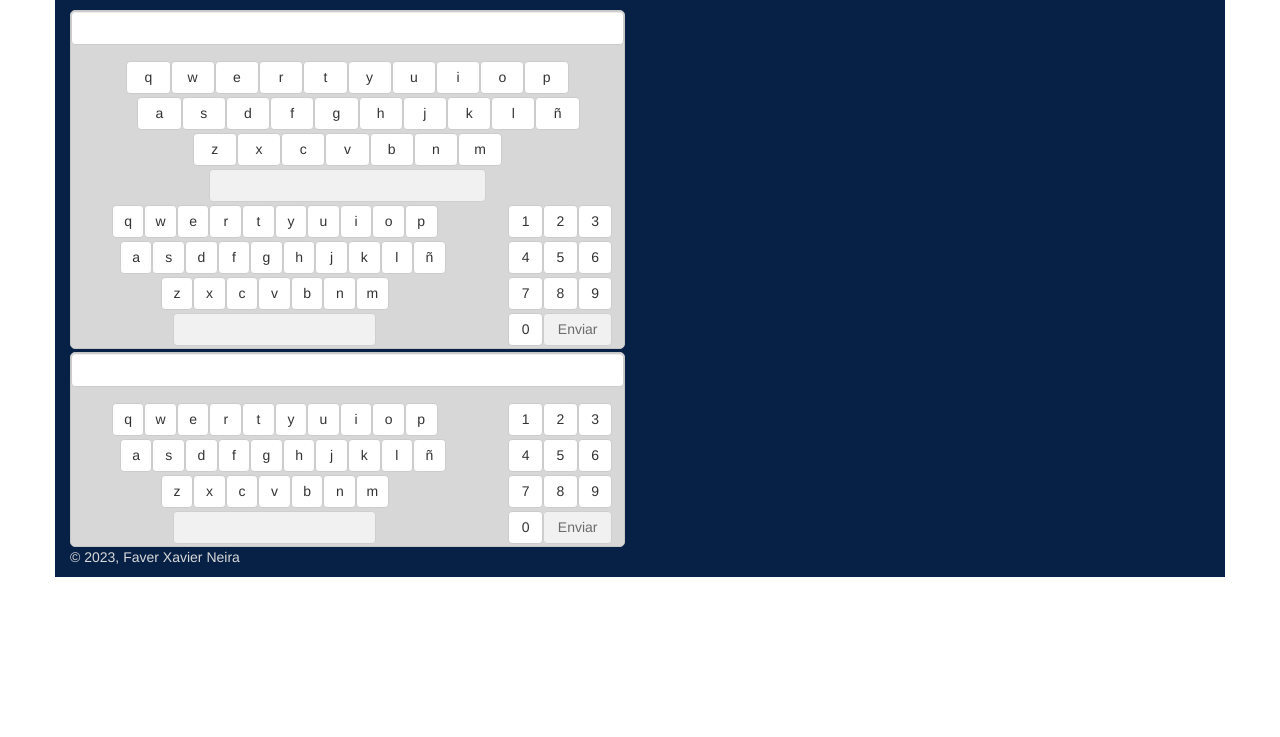
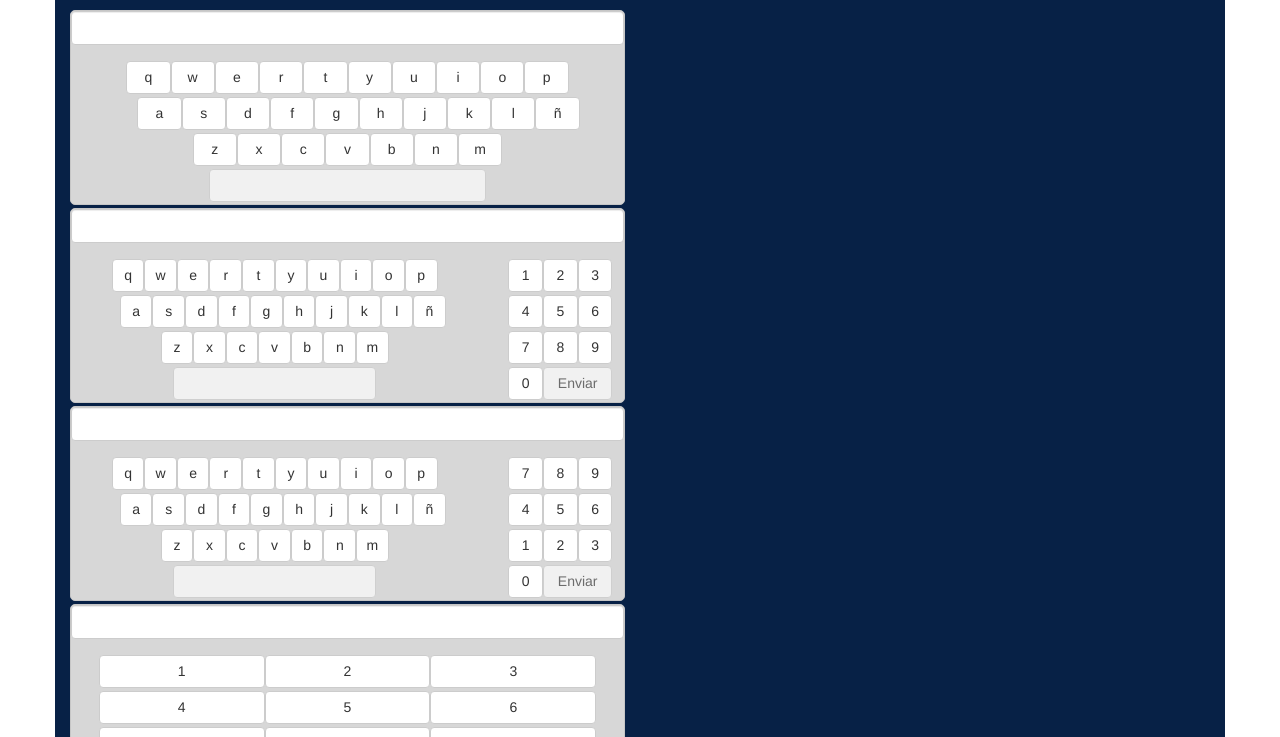
Before and after one commit to fxneiram/pc-touch-keyboard-js, a plain HTML site: page index.html in a window 1280 px wide. Shown: the part 63-800 px from the top of the page. Drawn offline with nearby package versions, Linux system fonts and the light colour scheme.

Commit message:
fix concurrent operation

```diff
--- a/index.html
+++ b/index.html
@@ -48,7 +48,7 @@
         $('#test-id2').ucKeyboardFx({
             type: 'a-z1-9'
         });
-        /*$('#test-id3').ucKeyboardFx({
+        $('#test-id3').ucKeyboardFx({
             type: 'a-z9-1'
         });
         $('#test-id4').ucKeyboardFx({
@@ -56,7 +56,7 @@
         });
         $('#test-id5').ucKeyboardFx({
             type: '9-1'
-        });*/
+        });
     </script>
 </body>
 
--- a/js/pc-touch-keyboard-js.js
+++ b/js/pc-touch-keyboard-js.js
@@ -84,38 +84,43 @@
 
         setupKeys = function () {
             $layout.append('<div class="form-group"><input class="form-control" type="text"></div>');
-            $layout.append('<div class="keyboard row row-no-gutters">');
+            $layout.append('<div class="keyboard row row-no-gutters"></div>');
 
             if (optionsKeyboard.type === 'a-z') {
                 $('<div/>', {
                     'class': 'col-xs-12 keypad ',
                     html: renderAZ()
-                }).appendTo('div.keyboard');
+                }).appendTo($layout.find('.keyboard'));
             } else if (optionsKeyboard.type === 'a-z1-9') {
                 $('<div/>', {
                     'class': 'col-xs-9 keypad',
                     html: renderAZ()
-                }).appendTo('div.keyboard');
+                }).appendTo($layout.find('.keyboard'));
 
                 $('<div/>', {
                     'class': 'col-xs-3 numpad',
                     html: render19()
-                }).appendTo('div.keyboard');
+                }).appendTo($layout.find('.keyboard'));
             } else if (optionsKeyboard.type === 'a-z9-1') {
                 $('<div/>', {
                     'class': 'col-xs-9 keypad',
                     html: renderAZ()
-                }).appendTo('div.keyboard');
+                }).appendTo($layout.find('.keyboard'));
 
                 $('<div/>', {
                     'class': 'col-xs-3 numpad',
                     html: render91()
-                }).appendTo('div.keyboard');
+                }).appendTo($layout.find('.keyboard'));
             } else if (optionsKeyboard.type === '9-1') {
                 $('<div/>', {
                     'class': 'col-lg-12 numpad text-center',
                     html: render91()
-                }).appendTo('div.keyboard');
+                }).appendTo($layout.find('.keyboard'));
+            } else if (optionsKeyboard.type === '1-9') {
+                $('<div/>', {
+                    'class': 'col-lg-12 numpad text-center',
+                    html: render19()
+                }).appendTo($layout.find('.keyboard'));
             }
 
         };
```
